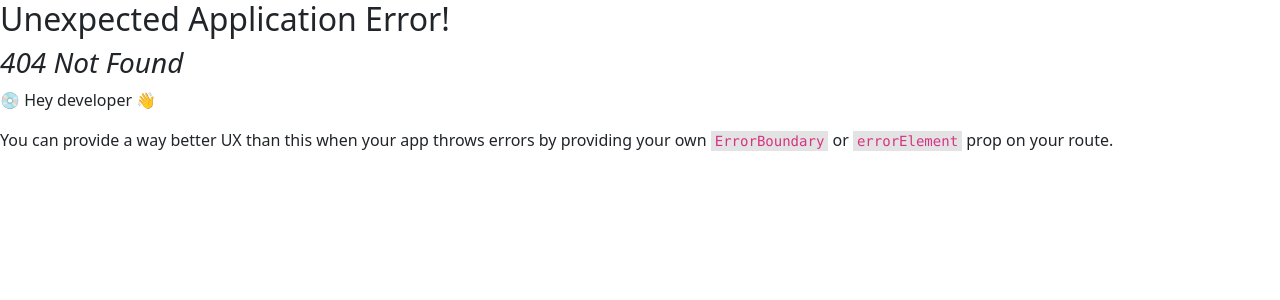
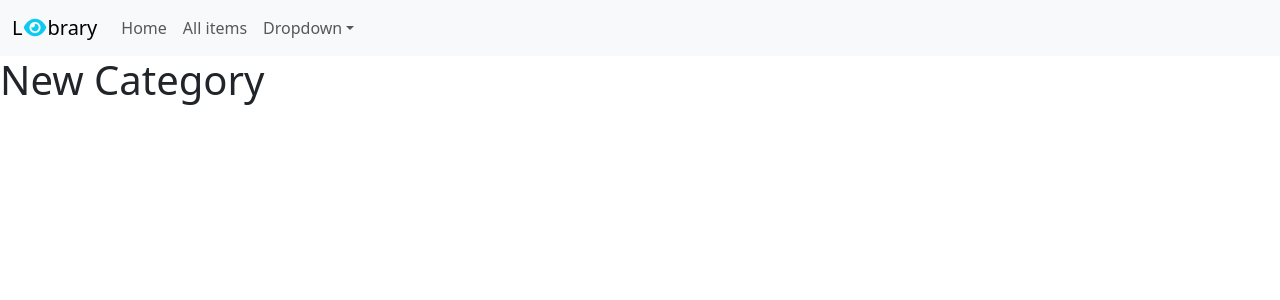
Before and after one commit to Socias93/leyebrary, a React (Vite) app: page /new-category in a window 1280 px wide. Before the commit this address had no page. Shown: the top 300 px of the page. Built offline with nearby package versions, Linux system fonts and the light colour scheme.

Commit message:
added navlinks to all pages created and updated routes.tsx with correct paths

```diff
--- a/src/App.tsx
+++ b/src/App.tsx
@@ -1,8 +1,14 @@
+import { Outlet } from "react-router-dom";
 import "./App.css";
-import HomePage from "./pages/HomePage";
+import { Navbar } from "./components";
 
 function App() {
-  return <HomePage />;
+  return (
+    <>
+      <Navbar />
+      <Outlet />
+    </>
+  );
 }
 
 export default App;
--- a/src/components/Navbar.tsx
+++ b/src/components/Navbar.tsx
@@ -1,3 +1,5 @@
+import { NavLink } from "react-router-dom";
+
 function Navbar() {
   const eye = <i className="fa-solid fa-eye text-info"></i>;
 
@@ -5,7 +7,9 @@ function Navbar() {
     <>
       <nav className="navbar navbar-expand-lg bg-body-tertiary">
         <div className="container-fluid">
-          <a className="clickable navbar-brand">L{eye}brary</a>
+          <NavLink to={""} className="clickable navbar-brand">
+            L{eye}brary
+          </NavLink>
           <button
             className="navbar-toggler"
             type="button"
@@ -19,12 +23,17 @@ function Navbar() {
           <div className="collapse navbar-collapse" id="navbarSupportedContent">
             <ul className="navbar-nav me-auto mb-2 mb-lg-0">
               <li className="nav-item">
-                <a className=" clickable nav-link" aria-current="page">
+                <NavLink
+                  to={"home"}
+                  className=" clickable nav-link"
+                  aria-current="page">
                   Home
-                </a>
+                </NavLink>
               </li>
               <li className="nav-item">
-                <a className="clickable nav-link">All items</a>
+                <NavLink to={"all"} className="clickable nav-link">
+                  All items
+                </NavLink>
               </li>
               <li className="nav-item dropdown">
                 <a
@@ -36,10 +45,18 @@ function Navbar() {
                 </a>
                 <ul className="dropdown-menu">
                   <li>
-                    <a className="clickable dropdown-item">New Item</a>
+                    <NavLink
+                      to={"new-item"}
+                      className="clickable dropdown-item">
+                      New Item
+                    </NavLink>
                   </li>
                   <li>
-                    <a className="clickable dropdown-item">New Category</a>
+                    <NavLink
+                      to={"new-category"}
+                      className="clickable dropdown-item">
+                      New Category
+                    </NavLink>
                   </li>
                 </ul>
               </li>
--- /dev/null
+++ b/src/pages/AllItemsPage.tsx
@@ -0,0 +1,5 @@
+function AllItemsPage() {
+  return <h1>Items</h1>;
+}
+
+export default AllItemsPage;
--- a/src/pages/HomePage.tsx
+++ b/src/pages/HomePage.tsx
@@ -27,7 +27,6 @@ function HomePage() {
 
   return (
     <>
-      <Navbar />
       <div className="d-grid justify-content-center">
         <h1 className="text-center">L{eye}brary </h1>
         <div className="d-flex">
--- /dev/null
+++ b/src/pages/NewCategoryPage.tsx
@@ -0,0 +1,5 @@
+function NewCategoryPage() {
+  return <h1>New Category</h1>;
+}
+
+export default NewCategoryPage;
--- /dev/null
+++ b/src/pages/NewItemPage.tsx
@@ -0,0 +1,5 @@
+function NewItemPage() {
+  return <h1>New Item</h1>;
+}
+
+export default NewItemPage;
--- /dev/null
+++ b/src/pages/index.ts
@@ -0,0 +1,4 @@
+export { default as AllItemsPage } from "./AllItemsPage";
+export { default as HomePage } from "./HomePage";
+export { default as NewCategoryPage } from "./NewCategoryPage";
+export { default as NewItemPage } from "./NewItemPage";
```
Also changed, not shown: src/routes.tsx (+22 -1 lines).
